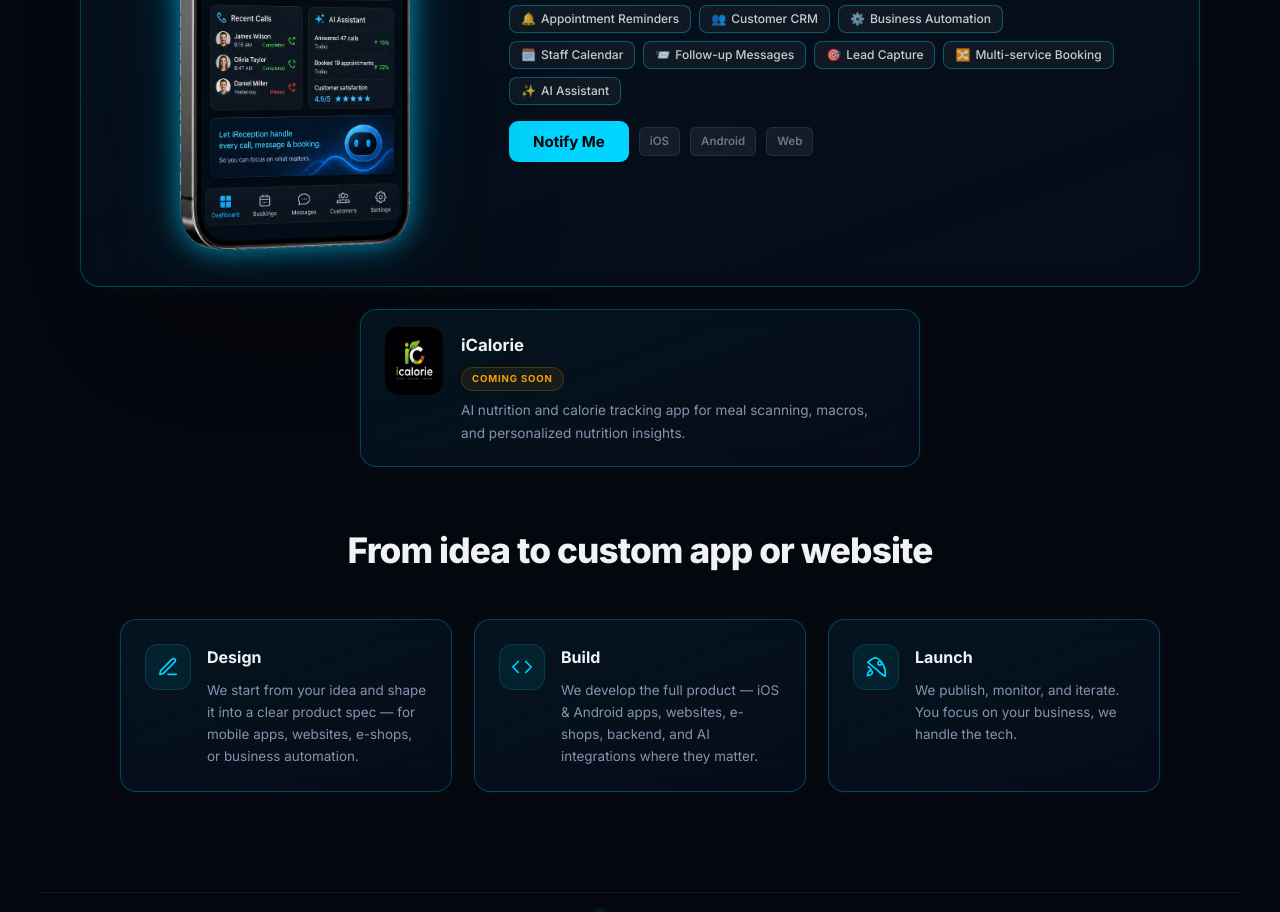
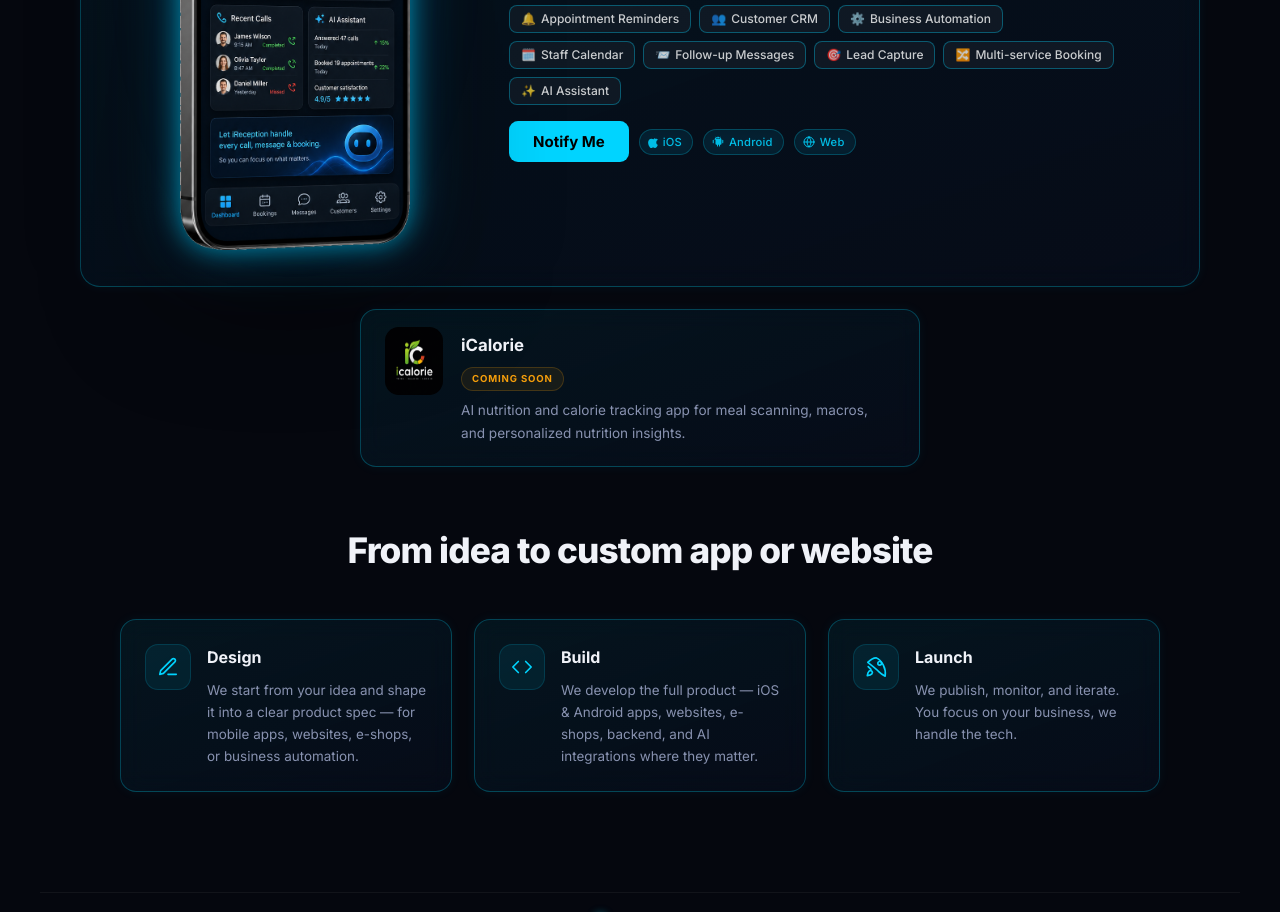
Before and after one commit to Sabbasromania-ai/mysmartapp-site, a React (Vite) app: page /apps in a window 1280 px wide. Shown: the part 1240-2152 px from the top of the page. Built offline with nearby package versions, Linux system fonts and the light colour scheme.

Commit message:
feat: unified PlatformBadge component with icons across all pages

```diff
--- a/src/components/Features.tsx
+++ b/src/components/Features.tsx
@@ -1,5 +1,6 @@
 import { useState } from 'react'
 import { useNavigate } from 'react-router-dom'
+import PlatformBadge from './PlatformBadge'
 import appLogo from '../applogo.png'
 import iReceptionLogo from '../ireception-logo.png'
 import iCalorieLogo from '../icalorie-logo.png'
@@ -198,9 +199,7 @@ function MiniPhone({ app }: { app: typeof apps[0] }) {
       padding: '10px 8px 8px',
       boxShadow: `0 0 18px ${app.color}18`,
     }}>
-      {/* notch */}
       <div style={{ width: 28, height: 5, background: '#1a2840', borderRadius: 3, margin: '0 auto 8px' }} />
-      {/* data card */}
       <div style={{
         background: 'rgba(0,212,255,0.05)',
         borderRadius: 8,
@@ -217,7 +216,6 @@ function MiniPhone({ app }: { app: typeof apps[0] }) {
           </div>
         ))}
       </div>
-      {/* mini chart */}
       <div style={{ display: 'flex', alignItems: 'flex-end', gap: 2, height: 26 }}>
         {[45, 70, 50, 85, 65, 90, 60].map((h, i) => (
           <div key={i} style={{
@@ -257,7 +255,6 @@ export default function Features() {
     <section style={{ padding: '1.5rem 0 3rem' }} id="portfolio">
       <div className="container">
 
-        {/* Heading */}
         <div style={{ textAlign: 'center', marginBottom: '2.5rem' }}>
           <h2 style={{
             fontSize: 'clamp(1.4rem,2.2vw,2rem)',
@@ -273,7 +270,6 @@ export default function Features() {
           </p>
         </div>
 
-        {/* 3-column card grid */}
         <div className="portfolio-grid" style={{
           display: 'grid',
           gridTemplateColumns: 'repeat(3,1fr)',
@@ -306,7 +302,6 @@ export default function Features() {
                 minHeight: '410px',
               }}
             >
-              {/* Top: logo + name + badge */}
               <div style={{ display: 'flex', alignItems: 'flex-start', gap: '0.7rem' }}>
                 <img
                   src={card.logo}
@@ -333,30 +328,17 @@ export default function Features() {
                 </div>
               </div>
 
-              {/* Middle: text left, phone absolute right */}
               <div className="portfolio-text-col" style={{ flex: 1, display: 'flex', flexDirection: 'column', gap: '0.6rem', maxWidth: '50%' }}>
-                {/* platform chips */}
                 <div style={{ display: 'flex', gap: '0.35rem', flexWrap: 'wrap' }}>
                   {card.platforms.map(p => (
-                    <span key={p} style={{
-                      fontSize: '0.7rem',
-                      color: 'rgba(0,212,255,0.88)',
-                      background: 'rgba(0,212,255,0.08)',
-                      border: '1px solid rgba(0,212,255,0.22)',
-                      borderRadius: '6px',
-                      padding: '2px 9px',
-                    }}>
-                      · {p}
-                    </span>
+                    <PlatformBadge key={p} platform={p} />
                   ))}
                 </div>
-                {/* description */}
                 <p style={{ fontSize: '0.87rem', color: 'rgba(255,255,255,0.68)', lineHeight: 1.6, margin: 0 }}>
                   {card.desc}
                 </p>
               </div>
 
-              {/* Phone mockup — absolute, large, fully visible */}
               <img
                 src={card.mockupSrc}
                 alt={card.name + ' mockup'}
@@ -379,7 +361,6 @@ export default function Features() {
           ))}
         </div>
 
-        {/* CTA button */}
         <div style={{ textAlign: 'center' }}>
           <button
             onClick={() => navigate('/apps')}
--- /dev/null
+++ b/src/components/PlatformBadge.tsx
@@ -0,0 +1,62 @@
+import React, { useState } from 'react'
+
+const ICONS: Record<string, React.ReactNode> = {
+  iOS: (
+    <svg width="10" height="12" viewBox="0 0 814 1000" fill="currentColor" xmlns="http://www.w3.org/2000/svg" style={{ flexShrink: 0 }}>
+      <path d="M788.1 340.9c-5.8 4.5-108.2 62.2-108.2 190.5 0 148.4 130.3 200.9 134.2 202.2-.6 3.2-20.7 71.9-68.7 141.9-42.8 61.6-87.5 123.1-155.5 123.1s-85.5-39.5-164-39.5c-76 0-103.7 40.8-165.9 40.8s-105-37.5-155.5-127.4C46 790.7 0 663 0 541.8c0-207.8 135.4-317.7 269-317.7 70.5 0 129.2 46.4 173.5 46.4 42.8 0 109.8-49.1 190.5-49.1 30.8 0 108.2 2.6 168.1 61.6zm-234.8-68.7c-25.1 29.9-67.2 52.7-108.2 52.7-1.9 0-3.9-.1-5.8-.3.5-26.6 11-54.1 28.3-73.7 25.1-29.9 68.7-52.7 106.3-54.6 1.3 27.3-7.9 54.3-20.6 75.9z"/>
+    </svg>
+  ),
+  Android: (
+    <svg width="12" height="13" viewBox="0 0 24 24" fill="currentColor" xmlns="http://www.w3.org/2000/svg" style={{ flexShrink: 0 }}>
+      <path d="M1.5 9.5a1 1 0 0 1 1-1 1 1 0 0 1 1 1v5a1 1 0 0 1-1 1 1 1 0 0 1-1-1v-5zm19 0a1 1 0 0 1 1-1 1 1 0 0 1 1 1v5a1 1 0 0 1-1 1 1 1 0 0 1-1-1v-5zM5 8.5h14v8a2 2 0 0 1-2 2h-1v2.5a1 1 0 0 1-1 1 1 1 0 0 1-1-1V18.5h-2v2.5a1 1 0 0 1-1 1 1 1 0 0 1-1-1V18.5H9a2 2 0 0 1-2-2v-8zM8.5 6A.5.5 0 0 1 9 5.5h.5V4a.5.5 0 0 1 1 0v1.5h4V4a.5.5 0 0 1 1 0v1.5H16a.5.5 0 0 1 0 1H8.5A.5.5 0 0 1 8 6a.5.5 0 0 1 .5-.5zM16.5 3.8l.9-1.6a.25.25 0 0 0-.09-.34.25.25 0 0 0-.34.09L16.05 3.6A6.5 6.5 0 0 0 12 2.5a6.5 6.5 0 0 0-4.05 1.1L7.03 1.95a.25.25 0 0 0-.34-.09.25.25 0 0 0-.09.34l.9 1.6A6.5 6.5 0 0 0 5 8.5h14a6.5 6.5 0 0 0-2.5-4.7zM10 6.5a.5.5 0 1 1-1 0 .5.5 0 0 1 1 0zm5 0a.5.5 0 1 1-1 0 .5.5 0 0 1 1 0z"/>
+    </svg>
+  ),
+  Web: (
+    <svg width="12" height="12" viewBox="0 0 24 24" fill="none" stroke="currentColor" strokeWidth="2" strokeLinecap="round" strokeLinejoin="round" xmlns="http://www.w3.org/2000/svg" style={{ flexShrink: 0 }}>
+      <circle cx="12" cy="12" r="10"/>
+      <line x1="2" y1="12" x2="22" y2="12"/>
+      <path d="M12 2a15.3 15.3 0 0 1 4 10 15.3 15.3 0 0 1-4 10 15.3 15.3 0 0 1-4-10 15.3 15.3 0 0 1 4-10z"/>
+    </svg>
+  ),
+}
+
+interface PlatformBadgeProps {
+  platform: string
+}
+
+export default function PlatformBadge({ platform }: PlatformBadgeProps) {
+  const [hovered, setHovered] = useState(false)
+  const icon = ICONS[platform] ?? null
+
+  const style: React.CSSProperties = {
+    display: 'inline-flex',
+    alignItems: 'center',
+    gap: '5px',
+    fontSize: '0.7rem',
+    fontWeight: 500,
+    color: hovered ? 'rgba(0,212,255,1)' : 'rgba(0,212,255,0.88)',
+    background: hovered ? 'rgba(0,212,255,0.14)' : 'rgba(0,212,255,0.07)',
+    border: `1px solid rgba(0,220,255,${hovered ? '0.5' : '0.24'})`,
+    borderRadius: '20px',
+    padding: '3px 10px 3px 8px',
+    backdropFilter: 'blur(6px)',
+    WebkitBackdropFilter: 'blur(6px)',
+    boxShadow: hovered ? '0 0 10px rgba(0,212,255,0.18)' : 'none',
+    transition: 'all 0.2s ease',
+    cursor: 'default',
+    userSelect: 'none',
+    letterSpacing: '0.02em',
+    whiteSpace: 'nowrap',
+  }
+
+  return (
+    <span
+      style={style}
+      onMouseEnter={() => setHovered(true)}
+      onMouseLeave={() => setHovered(false)}
+    >
+      {icon}
+      {platform}
+    </span>
+  )
+}
--- a/src/pages/AppPage.tsx
+++ b/src/pages/AppPage.tsx
@@ -1,6 +1,7 @@
 import { useState, useEffect } from 'react'
 import { useParams, useNavigate } from 'react-router-dom'
 import { apps, PhoneMockup } from '../components/Features'
+import PlatformBadge from '../components/PlatformBadge'
 import appScreenshot from '../app-screenshot.png'
 import iReceptionMockup from '../iReception_mockup.png'
 import iCalorieMockup from '../iCalorie_mockup.png'
@@ -237,9 +238,9 @@ export default function AppPage() {
               </div>
             )}
 
-            <div style={{ display: 'flex', gap: 8, marginBottom: 20 }}>
+            <div style={{ display: 'flex', gap: 8, flexWrap: 'wrap', marginBottom: 20 }}>
               {app.platforms.map(p => (
-                <span key={p} className="acp-platform">{p}</span>
+                <PlatformBadge key={p} platform={p} />
               ))}
             </div>
 
--- a/src/pages/AppsPage.tsx
+++ b/src/pages/AppsPage.tsx
@@ -1,5 +1,6 @@
 import { useEffect } from 'react'
 import { useNavigate } from 'react-router-dom'
+import PlatformBadge from '../components/PlatformBadge'
 import appLogo from '../applogo.png'
 import iReceptionLogo from '../ireception-logo.png'
 import iCalorieLogo from '../icalorie-logo.png'
@@ -258,9 +259,9 @@ export default function AppsPage() {
                 >
                   Notify Me
                 </button>
-                <span className="acp-platform" style={{ fontSize: '0.72rem', padding: '4px 10px' }}>iOS</span>
-                <span className="acp-platform" style={{ fontSize: '0.72rem', padding: '4px 10px' }}>Android</span>
-                <span className="acp-platform" style={{ fontSize: '0.72rem', padding: '4px 10px' }}>Web</span>
+                <PlatformBadge platform="iOS" />
+                <PlatformBadge platform="Android" />
+                <PlatformBadge platform="Web" />
               </div>
 
             </div>
```
